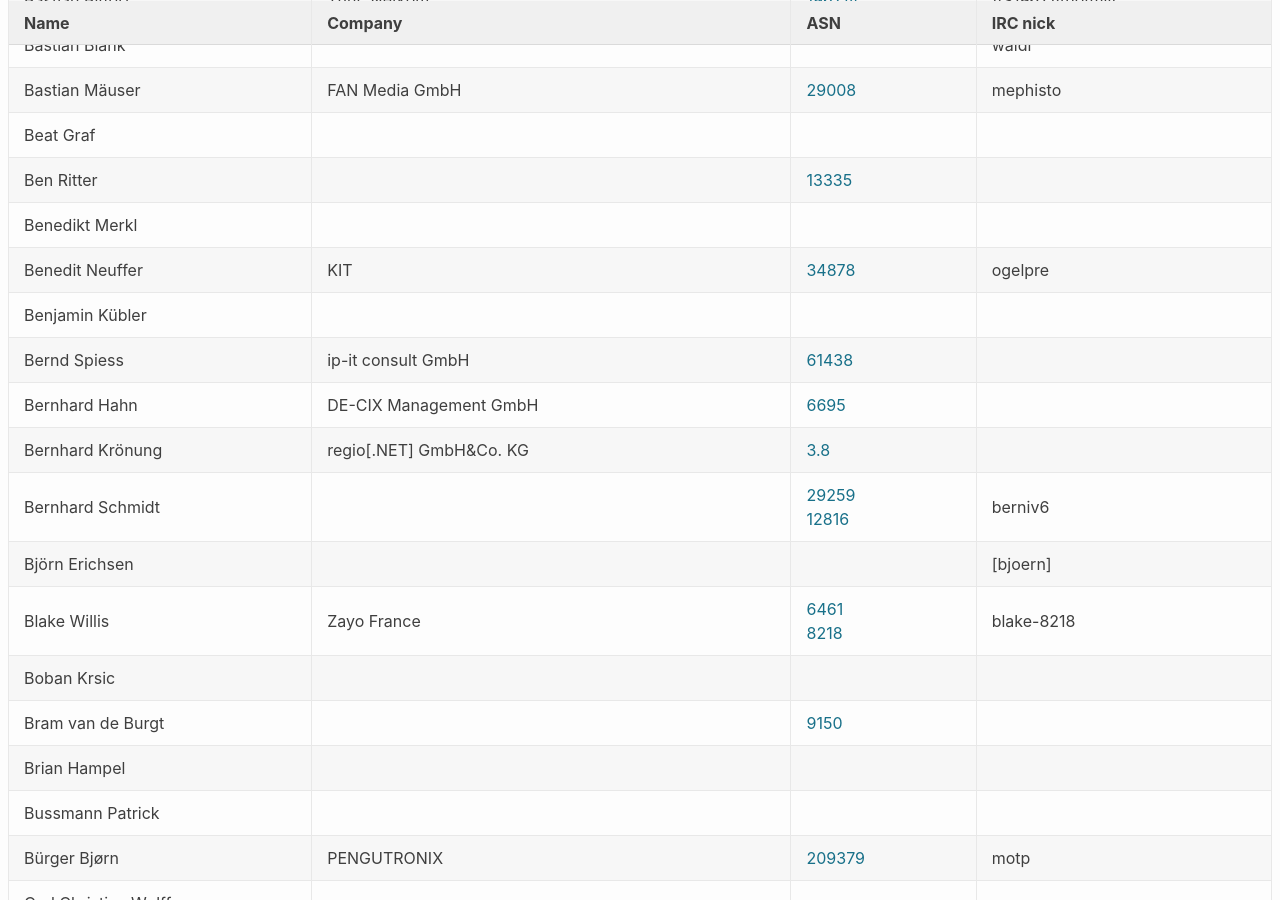
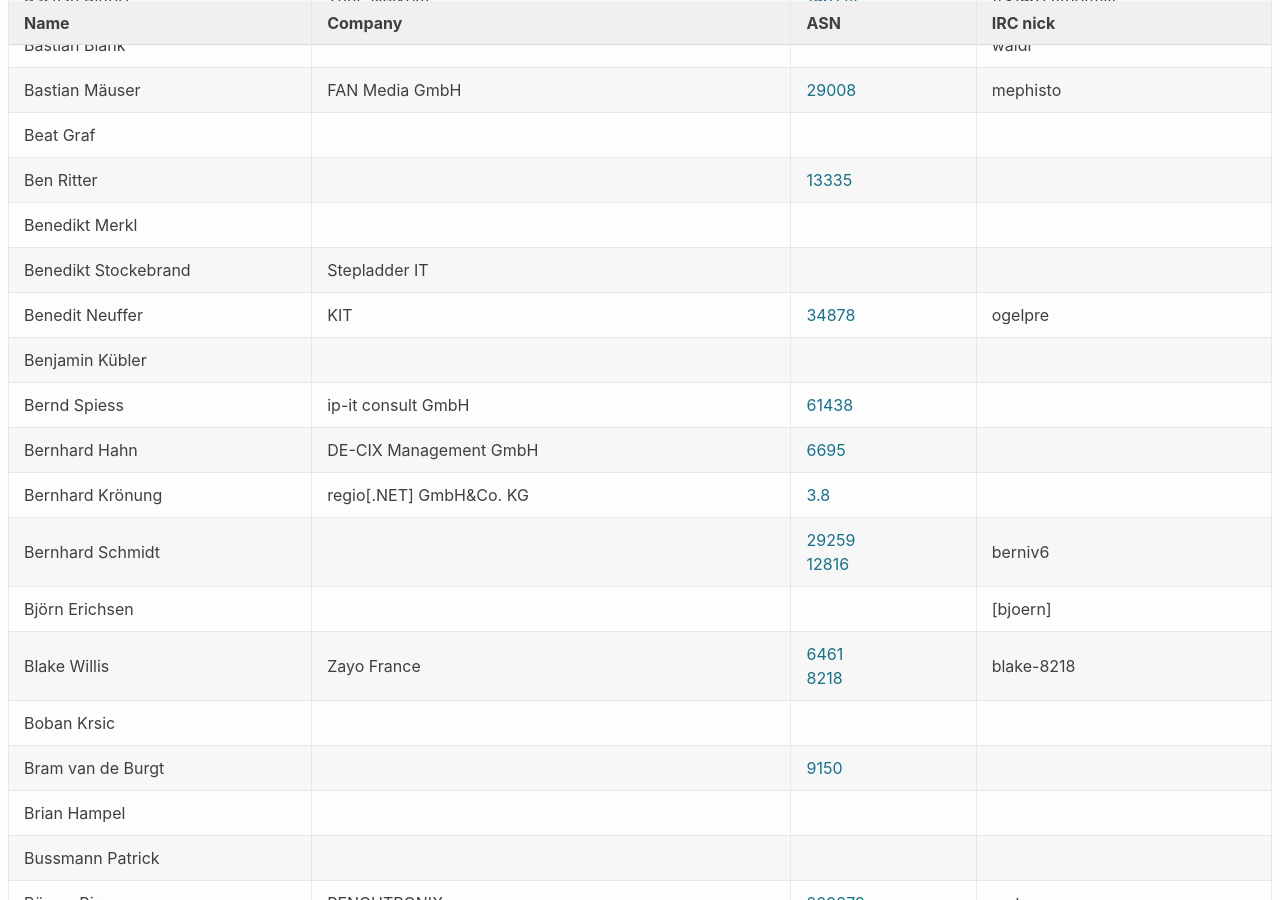
Before and after one commit to denog/pretix-attendeelist, a Jekyll site: the page built from index.markdown, in a window 1280 px wide and 900 px high, scrolled down 2413 px. Built offline with Jekyll 4.4.1, drawn with Linux system fonts in a browser that asks for light colours.

Commit message:
Latest data: Sat Nov  7 20:16:21 UTC 2020

```diff
--- a/_data/attendees.json
+++ b/_data/attendees.json
@@ -300,6 +300,12 @@
     "asn": null
   },
   {
+    "name": "Benedikt Stockebrand",
+    "company": "Stepladder IT",
+    "irc": null,
+    "asn": null
+  },
+  {
     "name": "Benedit Neuffer",
     "company": "KIT",
     "irc": "ogelpre",
```
